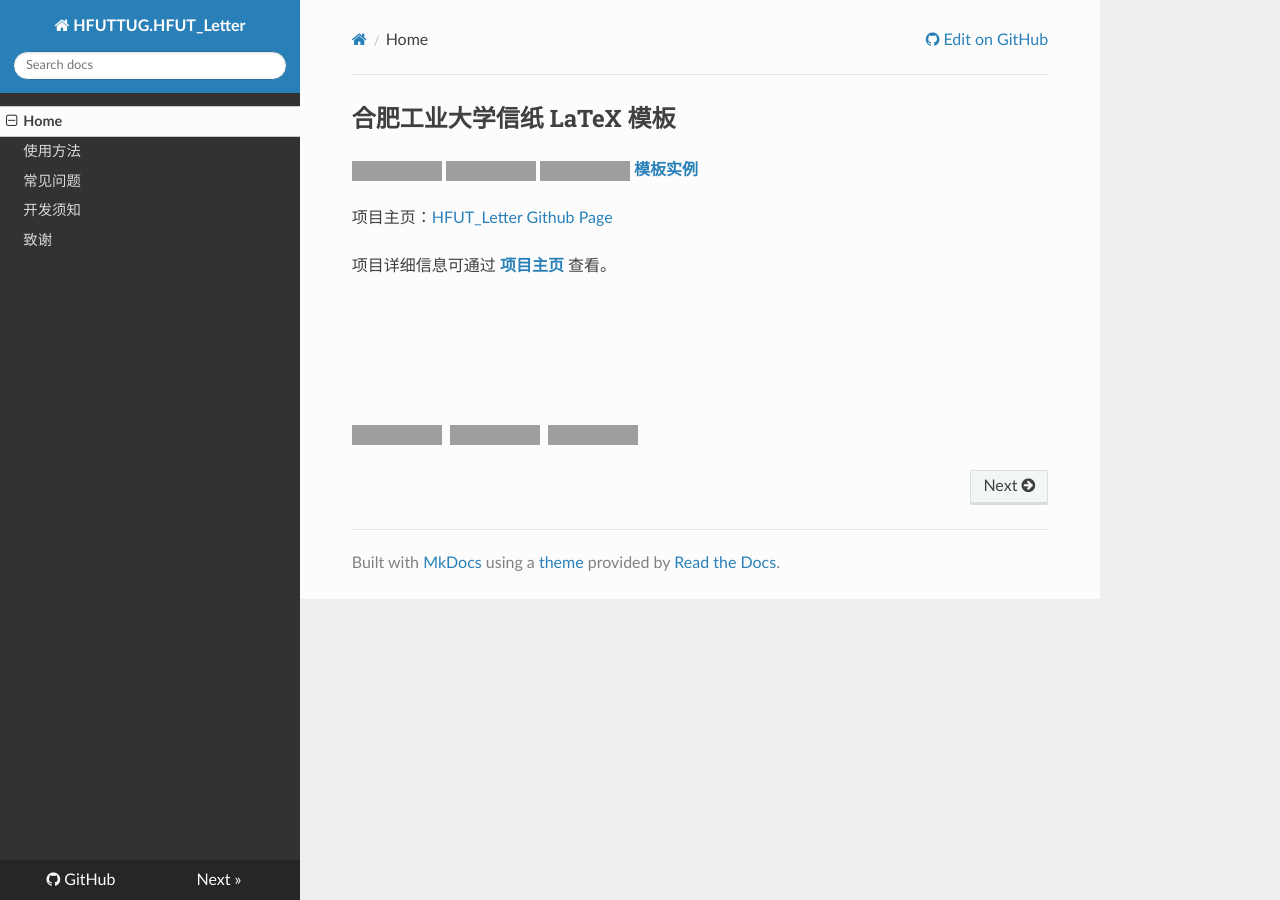
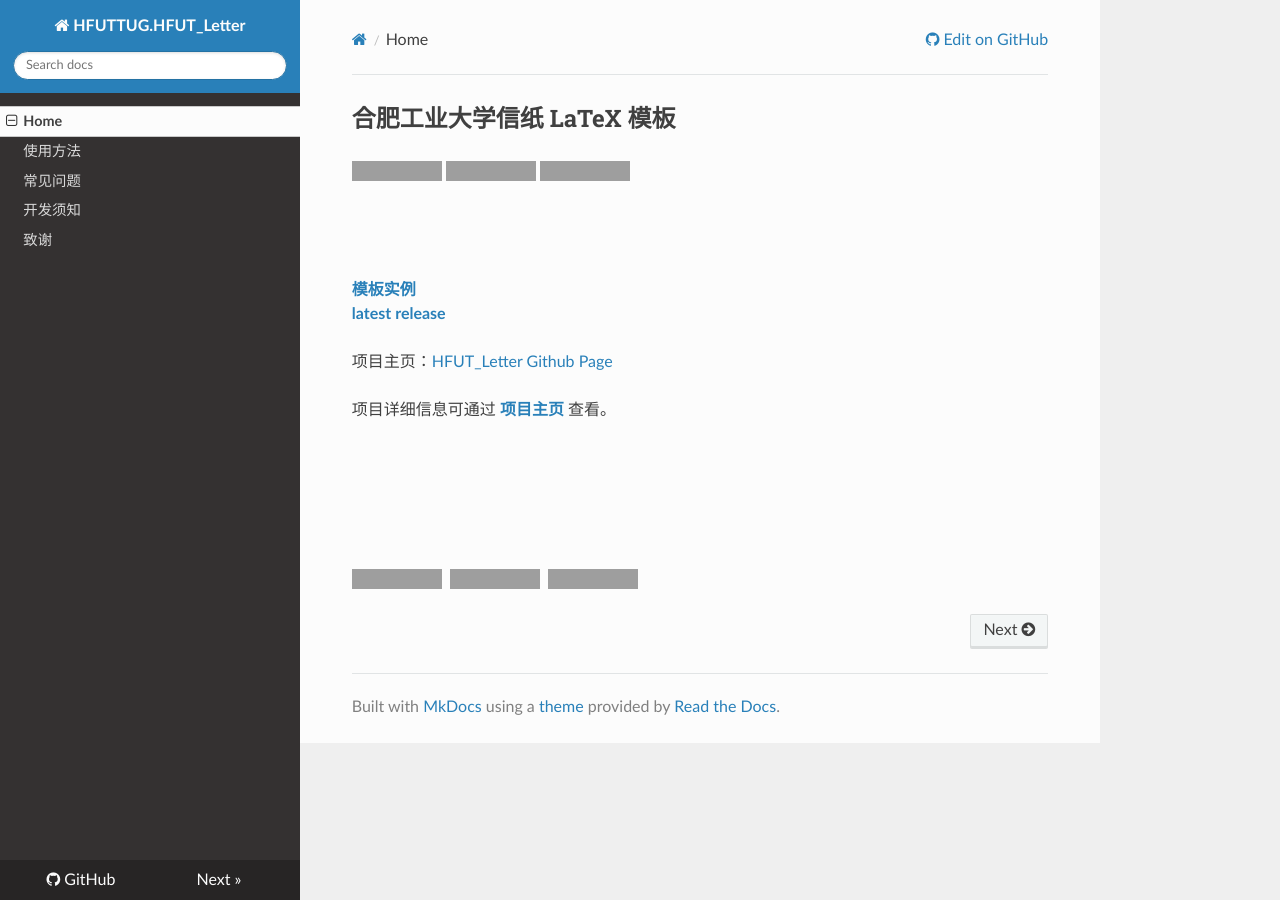
Before and after one commit to HFUTTUG/HFUT_Letter, an MkDocs documentation site: the page built from docs/index.md, in a window 1280 px wide. Built offline with MkDocs 1.6.1, drawn with Linux system fonts in a browser that asks for light colours; nearby versions of some CDN libraries; grey boxes are pictures that could not be loaded.

Commit message:
📃 docs(gh-pages): add release packages link

```diff
--- a/docs/index.md
+++ b/docs/index.md
@@ -3,7 +3,12 @@
 [![Tex Build Test](https://github.com/HFUTTUG/HFUT_Letter/actions/workflows/tex_build_test.yml/badge.svg)](https://github.com/HFUTTUG/HFUT_Letter/actions/workflows/tex_build_test.yml)
 [![Homepage Deploy](https://github.com/HFUTTUG/HFUT_Letter/actions/workflows/page_deploy.yml/badge.svg)](https://github.com/HFUTTUG/HFUT_Letter/actions/workflows/page_deploy.yml)
 ![visitors](https://visitor-badge.glitch.me/badge?page_id=HFUTTUG.HFUT_Letter)
+
+<br><br>
+
 [**模板实例**](https://HFUTTUG.github.io/HFUT_Letter/main.pdf)
+<br>
+[**latest release**](https://HFUTTUG.github.io/HFUT_Letter/HFUT_Letter.zip)
 
 项目主页：[HFUT_Letter Github Page](https://HFUTTUG.github.io/HFUT_Letter)
 
```
